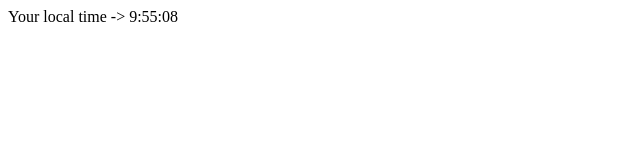
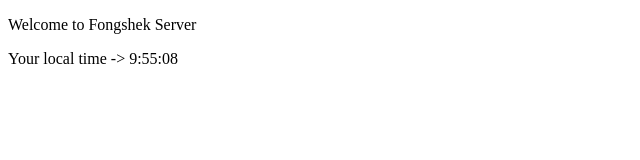
Before and after one commit to dj-tech/scratch, a plain HTML site: page html/index.html in a window 1280 px wide. Shown: the whole page, without its empty margins (0-640 px from the left). Drawn offline with Linux system fonts and the light colour scheme.

Commit message:
update index.html

```diff
--- a/html/index.html
+++ b/html/index.html
@@ -20,6 +20,8 @@
 
 <body onload="startTime()">
 
+<p>Welcome to Fongshek Server </p>
+
 <div id="txt"></div>
 
 
```
